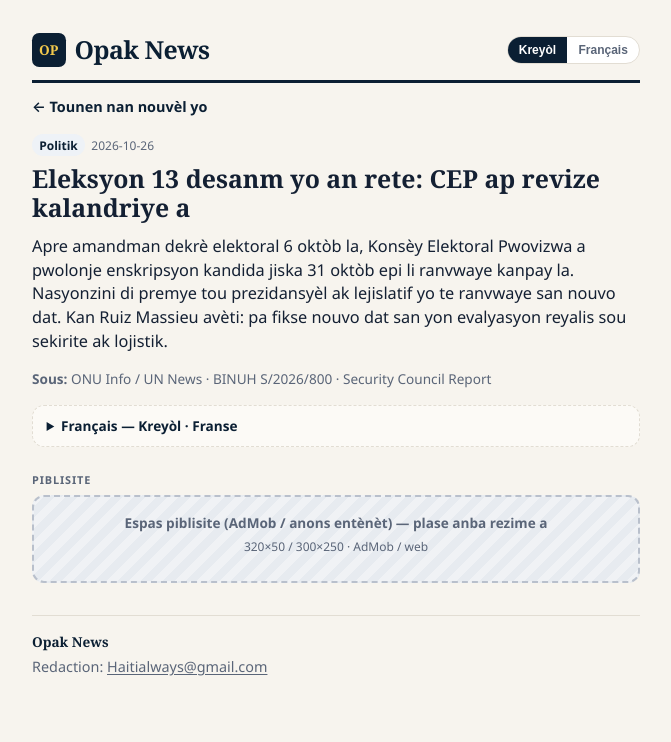
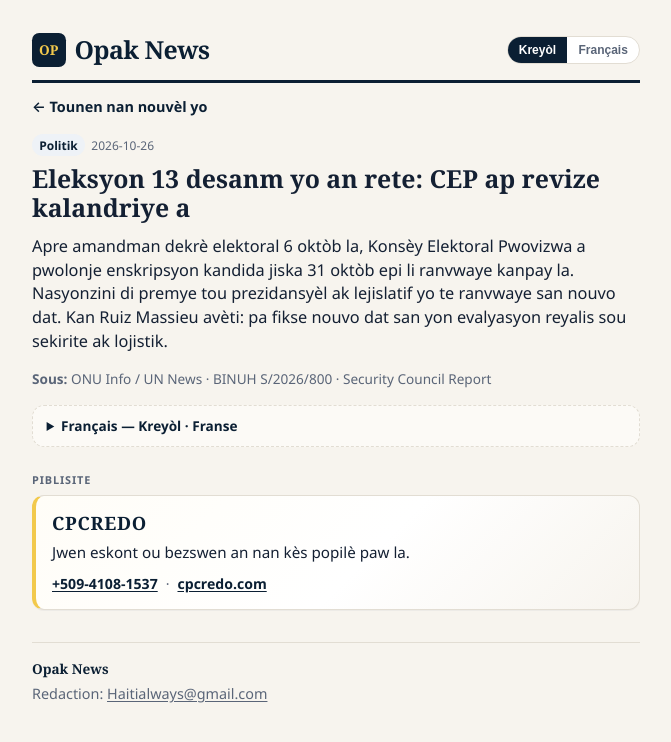
Before and after one commit to haitialways-pixel/opak-news, a React (Vite) app: page /story/ntk-cep-elections-hold-2026-10 in a window 1280 px wide. Shown: the top 742 px of the page, without its empty margins (304-975 px from the left). Built offline with nearby package versions, Linux system fonts and the light colour scheme; no server answers.

Commit message:
Replace story ad placeholder with CPCREDO promo banner
Sponsored in-feed placement under the brief: brand, Creole tagline,
tel:+50941081537 and cpcredo.com, labeled Piblisite/Publicité.

```diff
--- a/src/components/AdPlaceholder.tsx
+++ b/src/components/AdPlaceholder.tsx
@@ -1,15 +1,34 @@
 import { useLanguage } from "../context/LanguageContext";
+import { STORY_PROMO, type PromoAd } from "../data/ads";
 
-/** Clear placeholder for future AdMob / web ad unit under story brief. */
-export function AdPlaceholder() {
+interface AdPlaceholderProps {
+  /** Override default story-page promo (CPCREDO). */
+  ad?: PromoAd;
+}
+
+/** Sponsored in-feed banner under story brief (not a network ad unit). */
+export function AdPlaceholder({ ad = STORY_PROMO }: AdPlaceholderProps) {
   const { ui } = useLanguage();
 
   return (
-    <aside className="ad-slot" aria-label={ui.adLabel}>
+    <aside className="ad-slot" aria-label={`${ui.adLabel}: ${ad.brand}`}>
       <span className="ad-slot-label">{ui.adLabel}</span>
-      <div className="ad-slot-box">
-        <p>{ui.adPlaceholder}</p>
-        <p className="ad-slot-meta">320×50 / 300×250 · AdMob / web</p>
+      <div className="promo-banner">
+        <p className="promo-brand">{ad.brand}</p>
+        <p className="promo-tagline">{ad.tagline}</p>
+        <p className="promo-contact">
+          <a href={ad.phoneHref}>{ad.phoneDisplay}</a>
+          <span className="promo-sep" aria-hidden="true">
+            ·
+          </span>
+          <a
+            href={ad.webHref}
+            target="_blank"
+            rel="noopener noreferrer"
+          >
+            {ad.webDisplay}
+          </a>
+        </p>
       </div>
     </aside>
   );
--- a/src/context/LanguageContext.tsx
+++ b/src/context/LanguageContext.tsx
@@ -24,7 +24,6 @@ interface LanguageContextValue {
     manualBadge: string;
     backToFeed: string;
     adLabel: string;
-    adPlaceholder: string;
     today: string;
     dualHint: string;
   };
@@ -43,8 +42,6 @@ const UI = {
     manualBadge: "Editè",
     backToFeed: "Tounen nan nouvèl yo",
     adLabel: "Piblisite",
-    adPlaceholder:
-      "Espas piblisite (AdMob / anons entènèt) — plase anba rezime a",
     today: "Jodi a",
     dualHint: "Kreyòl · Franse",
   },
@@ -58,8 +55,6 @@ const UI = {
     manualBadge: "Éditeur",
     backToFeed: "Retour au fil",
     adLabel: "Publicité",
-    adPlaceholder:
-      "Emplacement publicitaire (AdMob / web) — sous le résumé",
     today: "Aujourd’hui",
     dualHint: "Créole · Français",
   },
--- /dev/null
+++ b/src/data/ads.ts
@@ -0,0 +1,25 @@
+/**
+ * In-feed / story-page promotional placements.
+ * Swap or extend entries here without touching layout components.
+ */
+
+export interface PromoAd {
+  id: string;
+  brand: string;
+  /** Tagline / offer line (Creole as provided by sponsor). */
+  tagline: string;
+  phoneDisplay: string;
+  phoneHref: string;
+  webDisplay: string;
+  webHref: string;
+}
+
+export const STORY_PROMO: PromoAd = {
+  id: "cpcredo",
+  brand: "CPCREDO",
+  tagline: "Jwen eskont ou bezswen an nan kès popilè paw la.",
+  phoneDisplay: "+509-4108-1537",
+  phoneHref: "tel:+50941081537",
+  webDisplay: "cpcredo.com",
+  webHref: "https://cpcredo.com",
+};
--- a/src/index.css
+++ b/src/index.css
@@ -337,9 +337,9 @@ a:hover {
   color: var(--brand);
 }
 
-/* Ad placeholder */
+/* Sponsored promo (story page) */
 .ad-slot {
-  margin-top: 0.5rem;
+  margin-top: 0.75rem;
 }
 
 .ad-slot-label {
@@ -352,32 +352,54 @@ a:hover {
   margin-bottom: 0.4rem;
 }
 
-.ad-slot-box {
-  border: 2px dashed #b9c0cc;
-  background: repeating-linear-gradient(
-    -45deg,
-    #f0f2f5,
-    #f0f2f5 8px,
-    #e7ebf0 8px,
-    #e7ebf0 16px
-  );
+.promo-banner {
+  border: 1px solid var(--line);
+  border-left: 4px solid var(--accent);
+  background: linear-gradient(135deg, #fffdf7 0%, #ffffff 55%, #f7f4ee 100%);
   border-radius: var(--radius);
-  min-height: 5.5rem;
-  padding: 1rem;
-  text-align: center;
-  color: var(--ink-muted);
+  padding: 0.9rem 1rem;
+  box-shadow: 0 1px 0 rgba(20, 32, 51, 0.04);
 }
 
-.ad-slot-box p {
+.promo-brand {
   margin: 0;
-  font-size: 0.85rem;
+  font-family: var(--serif);
+  font-size: 1.15rem;
+  font-weight: 700;
+  letter-spacing: 0.04em;
+  color: var(--brand);
+}
+
+.promo-tagline {
+  margin: 0.35rem 0 0.65rem;
+  font-size: 0.95rem;
+  line-height: 1.4;
+  color: var(--ink);
+}
+
+.promo-contact {
+  margin: 0;
+  display: flex;
+  flex-wrap: wrap;
+  align-items: center;
+  gap: 0.35rem 0.5rem;
+  font-size: 0.88rem;
   font-weight: 600;
 }
 
-.ad-slot-meta {
-  margin-top: 0.35rem !important;
-  font-size: 0.75rem !important;
-  font-weight: 500 !important;
+.promo-contact a {
+  color: var(--brand);
+  text-decoration: underline;
+  text-underline-offset: 2px;
+}
+
+.promo-contact a:hover {
+  color: var(--accent-deep);
+}
+
+.promo-sep {
+  color: var(--ink-muted);
+  font-weight: 500;
 }
 
 .site-footer {
```
Also changed, not shown: 1 other file (tests, documents, lock files or other folders).
